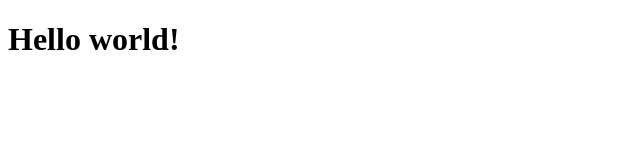
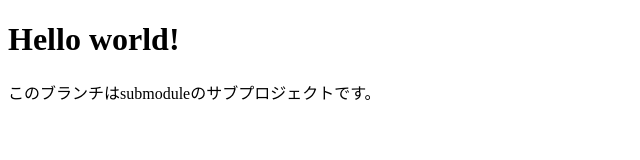
Before and after one commit to Taro0504/submodule-practice-sub, a plain HTML site: page index.html in a window 1280 px wide. Shown: the whole page, without its empty margins (0-640 px from the left). Drawn offline with Linux system fonts and the light colour scheme.

Commit message:
feat:Add content

```diff
--- a/index.html
+++ b/index.html
@@ -7,5 +7,6 @@
   </head>
   <body>
     <h1 class="title">Hello world!</h1>
+    <p>このブランチはsubmoduleのサブプロジェクトです。</p>
   </body>
 </html>
```
